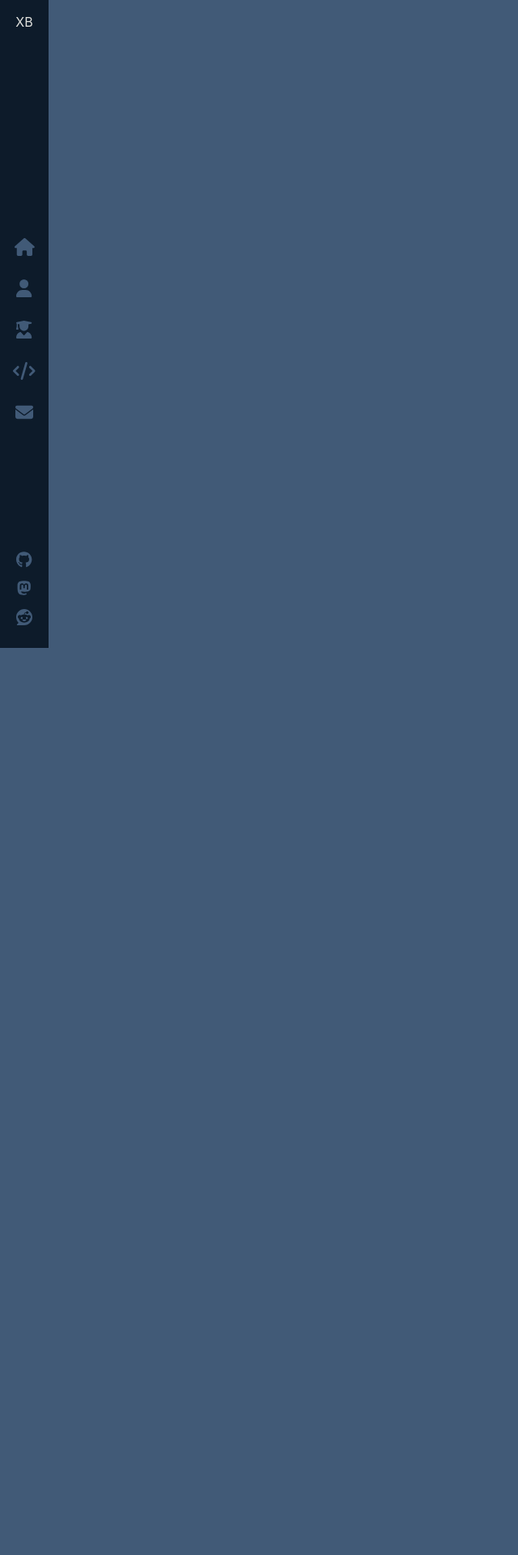
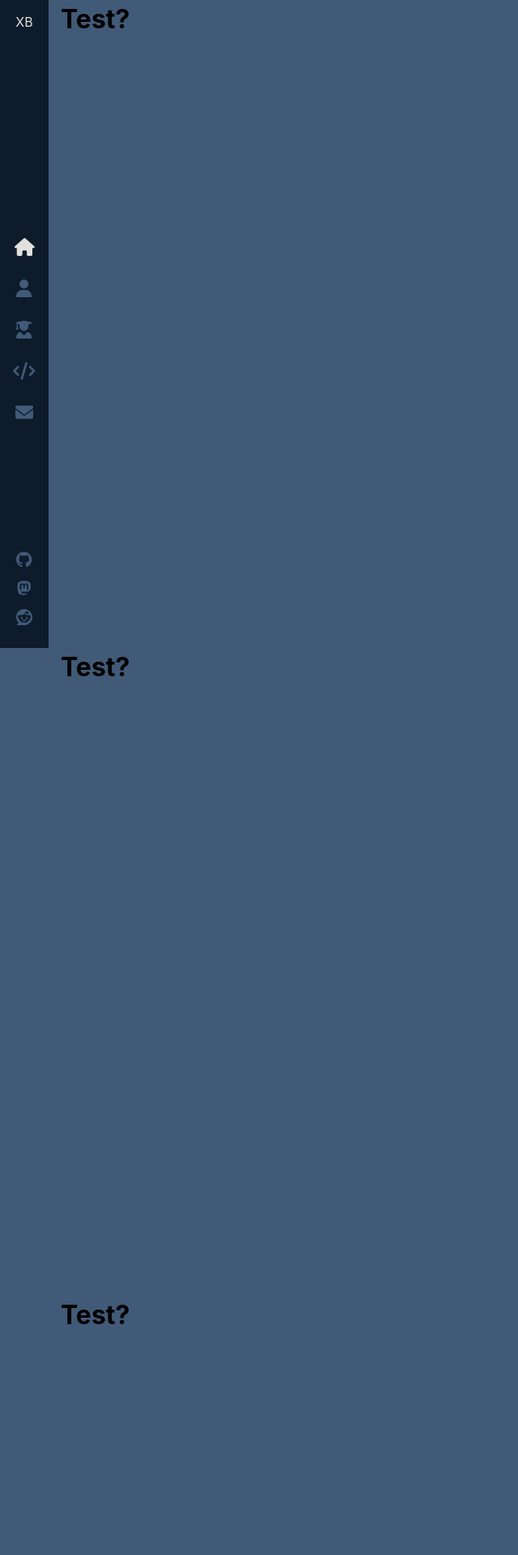
Before and after one commit to xavier-berthiaume/Site-CV-Xavier, a React (Vite) app: page / in a window 1280 px wide. Shown: the top 1920 px of the page at 81% size, without its empty margins (0-640 px from the left). Built offline with nearby package versions, Linux system fonts and the light colour scheme.

Commit message:
Fixed sidebar to be dynamic based on what content blocks are created

```diff
--- a/src/App.tsx
+++ b/src/App.tsx
@@ -4,24 +4,37 @@ import './App.scss'
 import Sidebar from './components/sidebar/Sidebar'
 import ContentBlock from './components/ContentBlock'
 import { FontAwesomeIcon  } from '@fortawesome/react-fontawesome'
+import { faCode, faEnvelope, faHome, faUser, faUserGraduate } from '@fortawesome/free-solid-svg-icons'
 
 function App() {
 
+  const block_list = [
+    ['greeter', faHome],
+    ['about', faUser],
+    ['work', faUserGraduate],
+    ['skills', faCode],
+    ['contact', faEnvelope]
+  ]
+
   return (
     <>
-      <Sidebar />
+      <Sidebar block_list={block_list} />
 
 
-
-      <ContentBlock block_name="greeter">
+      <ContentBlock block_name={block_list[0][0].toString()}>
+        <h1>Test?</h1>
       </ContentBlock>
-      <ContentBlock block_name="about">
+      <ContentBlock block_name={block_list[1][0].toString()}>
+        <h1>Test?</h1>
       </ContentBlock>
-      <ContentBlock block_name="skill">
+      <ContentBlock block_name={block_list[2][0].toString()}>
+        <h1>Test?</h1>
       </ContentBlock>
-      <ContentBlock block_name="project">
+      <ContentBlock block_name={block_list[3][0].toString()}>
+        <h1>Test?</h1>
       </ContentBlock>
-      <ContentBlock block_name="contact">
+      <ContentBlock block_name={block_list[4][0].toString()}>
+        <h1>Test?</h1>
       </ContentBlock>
     </>
   )
--- a/src/components/sidebar/Sidebar.scss
+++ b/src/components/sidebar/Sidebar.scss
@@ -68,37 +68,8 @@
 				opacity: 0;
 				transition: all 0.3s ease-out;
 			}
-
-			&:first-child {
-				&:after {
-					content: 'HOME';
-				}
-			}
 		}
 
-		a.about-link {
-			&:after {
-				content: 'ABOUT';
-			}
-		}
-
-		a.contact-link {
-			&:after {
-				content: 'CONTACT';
-			}
-		}
-
-		a.skills-link {
-			&:after {
-				content: 'SKILLS';
-			}
-		}
-
-		a.projects-link {
-			&:after {
-				content: 'EXPERIENCE';
-			}
-		}
 
 		a.active {
 			svg {
--- a/src/components/sidebar/Sidebar.tsx
+++ b/src/components/sidebar/Sidebar.tsx
@@ -1,11 +1,15 @@
-import { faGithub, faMastodon, faReddit } from "@fortawesome/free-brands-svg-icons";
+import { IconDefinition, faGithub, faMastodon, faReddit } from "@fortawesome/free-brands-svg-icons";
 import { faHome, faUser, faEnvelope, faCode, faUserGraduate } from "@fortawesome/free-solid-svg-icons";
 import { FontAwesomeIcon } from "@fortawesome/react-fontawesome";
 import { Link, animateScroll as scroll } from "react-scroll";
 
 import "./Sidebar.scss";
 
-function Sidebar() {
+interface SidebarProps {
+	block_list: (string | IconDefinition)[][];
+};
+
+function Sidebar({block_list}: SidebarProps) {
 
 	const scroll_options = {
 		duration: 1000,
@@ -16,62 +20,42 @@ function Sidebar() {
 		scroll.scrollToTop(scroll_options);
 	};
 
+	const generateHoverText = (block_id: string) => {
+		return `
+			.nav-bar nav a.${block_id}::after {
+				content: "${block_id.toUpperCase()}";
+			}
+		`;
+	};
+
 	return (
+
 		<div className="nav-bar">
 
 			<a href="#" onClick={scrollToTop} className="logo">XB</a>
 
 			<nav>
+
+				{block_list.map((block_info) => {
+					return (
+						<>
+							<style>
+								{generateHoverText(block_info[0].toString())}
+							</style>
 							<Link
+								className={block_info[0]}
 								activeClass=""
-					to="greeter"
-					spy={true}
-					smooth={true}
-					duration={500}
-
-				>
-					<FontAwesomeIcon icon={faHome} />
-				</Link>
-				<Link
-					className="about-link"
-					activeClass=""
-					to="about"
+								to={block_info[0]}
 								spy={true}
 								smooth={true}
 								duration={500}
 							>
-					<FontAwesomeIcon icon={faUser} />
+								<FontAwesomeIcon icon={block_info[1]} />
 							</Link>
-				<Link
-					className="skills-link"
-					activeClass=""
-					to="skills"
-					spy={true}
-					smooth={true}
-					duration={500}
-				>
-					<FontAwesomeIcon icon={faUserGraduate} />
-				</Link>
-				<Link
-					className="projects-link"
-					activeClass=""
-					to="projects"
-					spy={true}
-					smooth={true}
-					duration={500}
-				>
-					<FontAwesomeIcon icon={faCode} />
-				</Link>
-				<Link
-					className="contact-link"
-					activeClass=""
-					to="contact"
-					spy={true}
-					smooth={true}
-					duration={500}
-				>
-					<FontAwesomeIcon icon={faEnvelope} />
-				</Link>
+						</>
+					);
+				})}
+
 			</nav>
 			<ul>
 				<li><a target="_blank" rel="noreferrer" href="https://github.com/xavier-berthiaume">
```
Also changed, not shown: src/components/ContentBlock.tsx (+6 -1 lines). Lines whose indentation alone changed are shown as unchanged.
